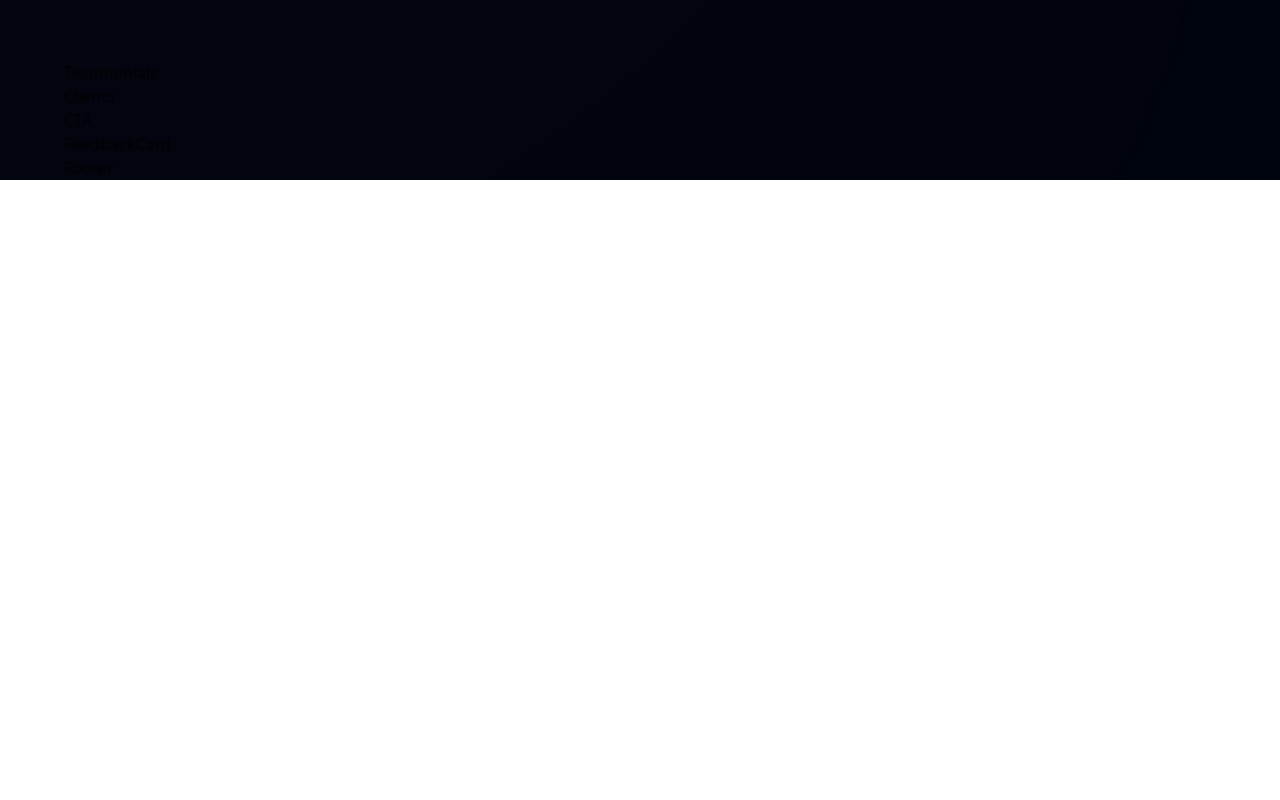
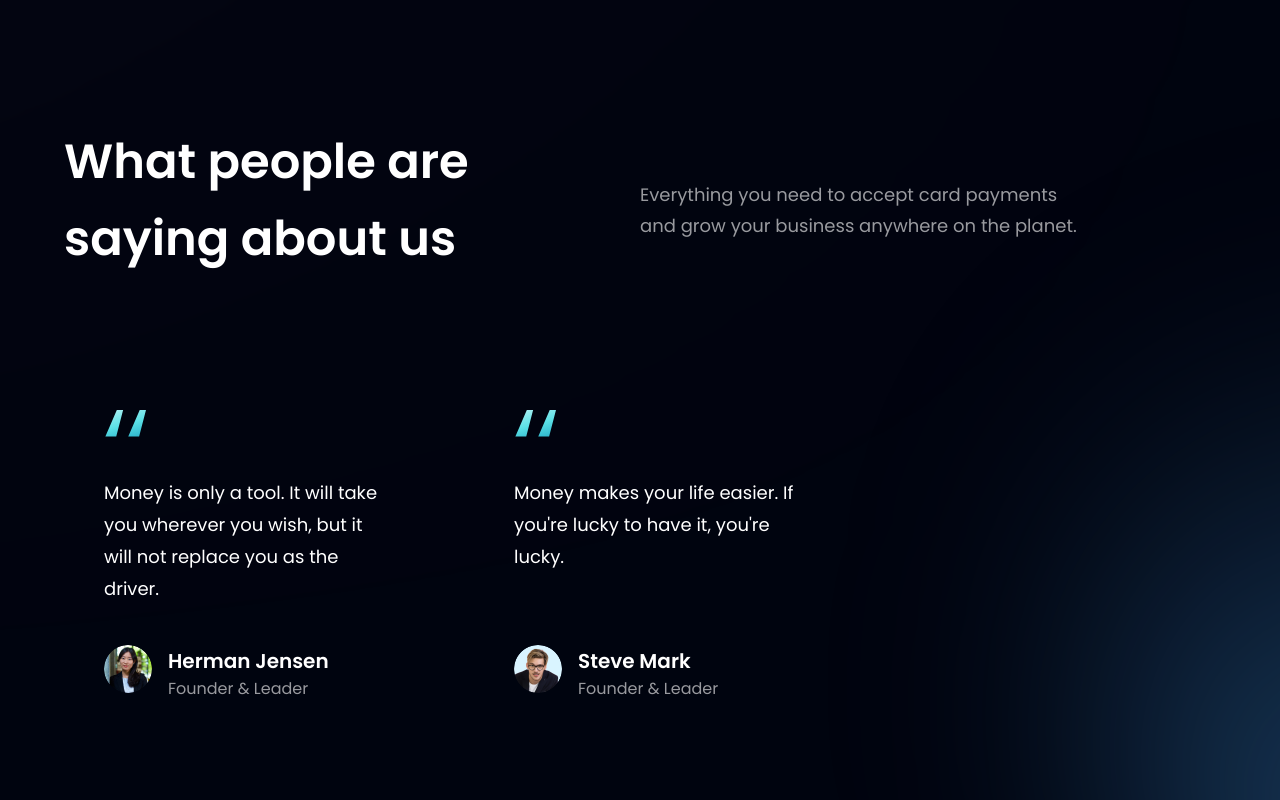
Before and after one commit to moro4/hoobank, a React (Vite) app: page / in a window 1280 px wide. Shown: the part 2720-3520 px from the top of the page. Before the commit the page ends 2900 px from the top, so only its background shows below. Built offline with nearby package versions, Linux system fonts and the light colour scheme.

Commit message:
implemented testimonials section

```diff
--- a/src/App.jsx
+++ b/src/App.jsx
@@ -30,7 +30,6 @@ function App() {
                <Testimonials />
                <Clients />
                <CTA />
-               <FeedbackCard />
                <Footer />
             </div>
          </div>
--- a/src/components/FeedbackCard.jsx
+++ b/src/components/FeedbackCard.jsx
@@ -1,8 +1,37 @@
 import React from 'react';
+import {quotes} from '../assets';
 
-function FeedbackCard() {
+function FeedbackCard({content, name, title, img}) {
    return (
-      <div>FeedbackCard</div>
+      <div className='flex justify-between flex-col px-10 py-12 rounded-[20px]
+         max-w-[370px] md:mr-10 sm:mr-5 mr-0 my-5 feedback-card'
+      >
+         <div className='flex flex-col justify-between'>
+            <img className='w-[43px] h-[27px] object-contain' src={quotes}
+               alt="double_quotes" />
+
+            <p className='font-poppins font-normal text-[18px] leading-[32px]
+            text-white my-10'
+            >
+               {content}
+            </p>
+         </div>
+
+         <div className='flex flex-row'>
+
+            <img src={img} alt={name} className='w-[48px] h-[48px] rounded-full'
+            />
+
+            <div className='flex flex-col ml-4'>
+               <h4 className='font-poppins font-semibold text-[20px]
+                  leading-[32px] text-white'>{name}</h4>
+               <p className='font-poppins font-normal text-[16px]
+                  leading-[24px] text-dimWhite'>{title}</p>
+            </div>
+
+         </div>
+
+      </div>
    )
 }
 
--- a/src/components/Testimonials.jsx
+++ b/src/components/Testimonials.jsx
@@ -1,8 +1,42 @@
 import React from 'react';
+import {feedback} from '../constants';
+import styles from '../style';
+import FeedbackCard from './FeedbackCard';
 
 function Testimonials() {
    return (
-      <div>Testimonials</div>
+      <section id='clients' className={styles.paddingY + styles.flexCenter +
+         'flex-col relative'}
+      >
+         <div className='absolute z-[0] w-[60%] h-[60%] -right-[50%]
+            rounded-full blue__gradient'></div>
+
+         <div className='w-full flex justify-between items-center md:flex-row
+            flex-col sm:mb-16 mb-6 relative z-[1]'
+         >
+            <h1 className={styles.heading2}>
+               What people are <br className='sm:block hidden'/>
+               saying about us
+            </h1>
+            <div className='w-full md:mt-0 mt-6'>
+               <p className={styles.paragraph + ' text-left max-w-[450px]\
+                  mt-5'}
+               >
+               Everything you need to accept card payments and grow your
+               business anywhere on the planet.
+               </p>
+            </div>
+         </div>
+
+         <div className='flex flex-wrap sm:justify-start justify-center w-full
+            feedback-container relative z-[1]'
+         >
+            {feedback.map((card) => (
+               <FeedbackCard key={card.id} {...card} />
+            ))}
+         </div>
+
+      </section>
    )
 }
 
```
